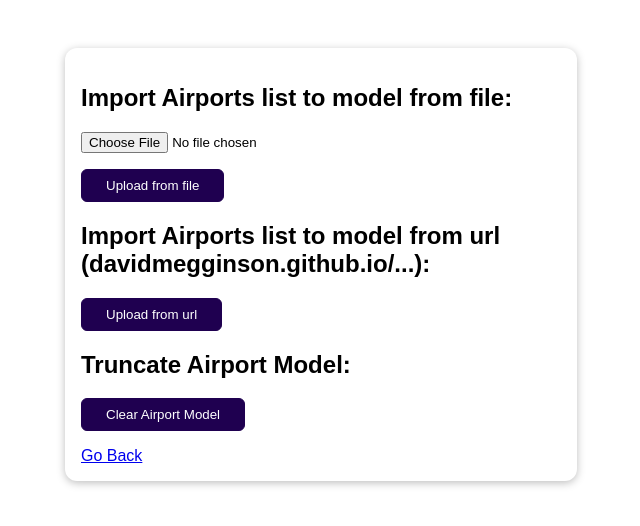
After one commit to casper100500/Portside, a Django app: page /upload_csv/ in a window 1280 px wide. The commit adds this page. Shown: the top 526 px of the page, without its empty margins (319-959 px from the left). Run offline with Django 4.2, Linux system fonts and the light colour scheme; parts of the project's set-up code (start-up, migrations or seed data) failed here and were passed over.

Commit message:
S4 Celery with bulk_create_update_task

```diff
--- a/Airports/models.py
+++ b/Airports/models.py
@@ -10,7 +10,7 @@ class Airport(models.Model):
     name = models.CharField(max_length=100)  # max83
     latitude_deg = models.CharField(max_length=25)  # max24
     longitude_deg = models.CharField(max_length=25)  # max21
-    elevation_ft = models.IntegerField()  # max5
+    elevation_ft = models.IntegerField(null=True,blank=True)  # max5
     continent = models.CharField(max_length=2)  # max2
     iso_country = models.CharField(max_length=2)  # max2
     iso_region = models.CharField(max_length=10)  # max7
--- a/Airports/templates/index.html
+++ b/Airports/templates/index.html
@@ -5,5 +5,8 @@ Airports
 {% endblock %}
 
 {% block content %}
-Welcome to Airports website...
+<h1>Welcome to Airports website</h1>
+<h2><a href="admin/" target="_blank">Goto Admin Panel</a></h2>
+<h2><a href="upload_csv/">Import Airports list to model</a></h2>
+
 {% endblock %}
--- /dev/null
+++ b/Airports/templates/upload_csv.html
@@ -0,0 +1,30 @@
+{% extends "base.html" %}
+
+{% block title %}
+Airports
+{% endblock %}
+
+{% block content %}
+
+<h2>Import Airports list to model from file:</h2>
+<form action="/csv_upload_PC" method="POST" enctype="multipart/form-data">
+    {% csrf_token %}
+    <input type="file" name="csv_file" required="" id="id_csv_file">
+   <p><button>Upload from file</button></p>
+</form>
+
+<h2>Import Airports list to model from url (davidmegginson.github.io/...):</h2>
+<form action="/csv_upload_link" method="POST" enctype="multipart/form-data">
+    {% csrf_token %}
+   <button>Upload from url</button>
+</form>
+
+<h2>Truncate Airport Model:</h2>
+<form action="/tuncate_model" method="POST" enctype="multipart/form-data">
+    {% csrf_token %}
+   <button>Clear Airport Model</button>
+</form>
+<ul></ul>
+<a href="/">Go Back</a>
+
+{% endblock %}
--- a/Airports/urls.py
+++ b/Airports/urls.py
@@ -3,5 +3,13 @@ from . import views
 
 urlpatterns = [
     path('',views.IndexPage.as_view()),
-    path('airports/',views.Airport_list)
+
+    #API
+    path('airports/',views.Airport_list),
+
+    #Celery
+    path('upload_csv/',views.UploadCSVpage.as_view()),
+    path("csv_upload_PC",views.UploadCSVpc),
+    path("csv_upload_link",views.UploadCSVlink),
+    path("tuncate_model",views.TruncateModel)
 ]
--- a/Airports/views.py
+++ b/Airports/views.py
@@ -7,6 +7,11 @@ from .serializers import AirportSerializer
 from rest_framework.decorators import api_view
 from rest_framework.response import Response
 from rest_framework import status
+
+from .tasks import task_bulk_create_update
+from django.http import HttpResponseRedirect,HttpResponse
+#from django.views import View
+
 
 @api_view(['GET','POST'])
 
@@ -36,3 +41,33 @@ class IndexPage(TemplateView):
     context= super().get_context_data(**kwargs)
     context['message']='This works!'
     return context
+
+class UploadCSVpage(TemplateView):
+  template_name='upload_csv.html'
+
+  def get_context_data(self, **kwargs):
+    context= super().get_context_data(**kwargs)
+    return context
+
+
+
+def TruncateModel(request):
+    Airport.objects.all().delete()
+    return HttpResponse('Airport model is empty!')
+
+#Upload from url
+def UploadCSVlink(request):
+    task_bulk_create_update.delay(type='url')
+    return HttpResponse('Done')
+
+
+#Upload from file
+def store_file(csvfile):
+    with open("uploads/airports.csv", 'wb+') as dest:
+        for chunk in csvfile.chunks():
+            dest.write(chunk)
+
+def UploadCSVpc(request):
+        store_file(request.FILES['csv_file'])
+        task_bulk_create_update.delay(type='file')
+        return HttpResponse('Done')
--- a/Portside/__init__.py
+++ b/Portside/__init__.py
@@ -0,0 +1,3 @@
+from .celery import app as celery_app
+
+__all__=('celery_app',)
--- /dev/null
+++ b/Portside/static/styles.css
@@ -0,0 +1,66 @@
+body {
+    font-family: sans-serif;
+    margin: 3rem auto;
+    width: 80%;
+    max-width: 30rem;
+    padding: 1rem;
+    border-radius: 12px;
+    background-color: white;
+    box-shadow: 0 2px 8px rgba(0, 0, 0, 0.26);
+}
+
+button {
+    cursor: pointer;
+    padding: 0.5rem 1.5rem;
+    border-radius: 6px;
+    background-color: #1f0050;
+    color: white;
+    border: 1px solid #1f0050;
+}
+
+button:hover,
+button:active {
+    background-color: #320777;
+    border-color: #320777;
+}
+
+
+.form-control {
+    margin-bottom: 1rem;
+}
+
+.form-control input {
+    font: inherit;
+    padding: 0.25rem;
+    border-radius: 4px;
+    border: 1px solid #ccc;
+    display: block;
+    width: 10rem;
+}
+
+.form-control input:focus {
+    border-color: #1f0050;
+    outline: none;
+    background-color: #f4eeff;
+}
+
+.form-control label {
+    font-weight: bold;
+    display: block;
+    margin-bottom: 0.5rem;
+}
+
+.errorlist {
+    list-style: none;
+    margin: 0.5rem 0;
+    padding: 0;
+    color: red;
+}
+
+.errors input {
+    color: red;
+}
+
+.errors label {
+    color: red;
+}
--- a/Portside/templates/base.html
+++ b/Portside/templates/base.html
@@ -1,3 +1,4 @@
+{% load static %}
 <!DOCTYPE html>
 <html lang="en">
     <head>
@@ -7,6 +8,7 @@
         </title>
         <meta charset="UTF-8">
         <meta name="viewport" content="width=device-width, initial-scale=1">
+        <link rel="stylesheet" href="{% static '/styles.css' %}">
 
     </head>
     <body>
--- /dev/null
+++ b/requirements.txt
@@ -0,0 +1,5 @@
+celery
+
+#Django==4.0.2
+#pandas==1.4.1
+#plotly==5.6.0
```
Also changed, not shown: Airports/service.py (added, +72 -0 lines), Airports/tasks.py (added, +7 -0 lines), Portside/celery.py (added, +25 -0 lines), Portside/settings.py (+10 -0 lines), uploads/airports.csv (added, +11 -0 lines), Airports/migrations/0008_alter_airport_elevation_ft.py (added), README.md, 1 other file.
